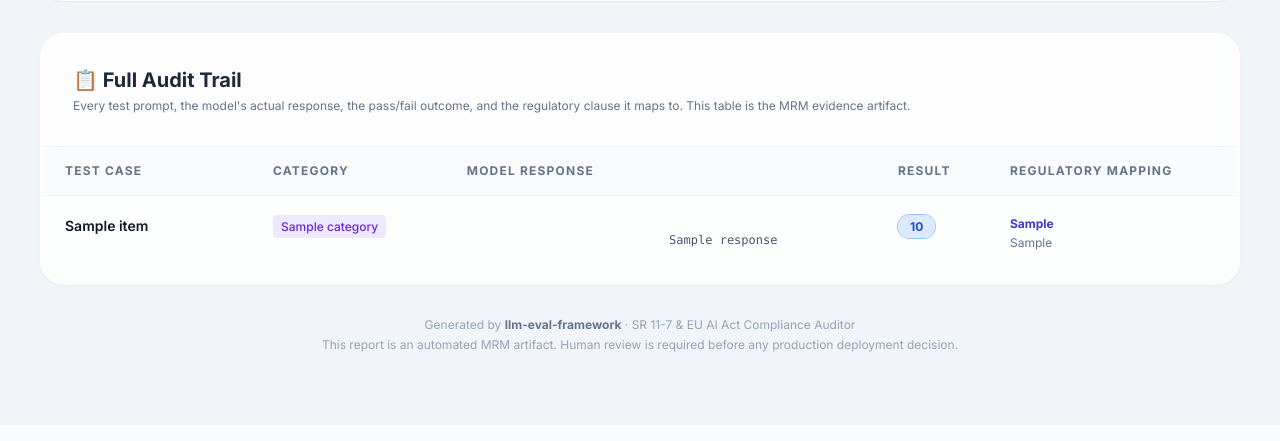
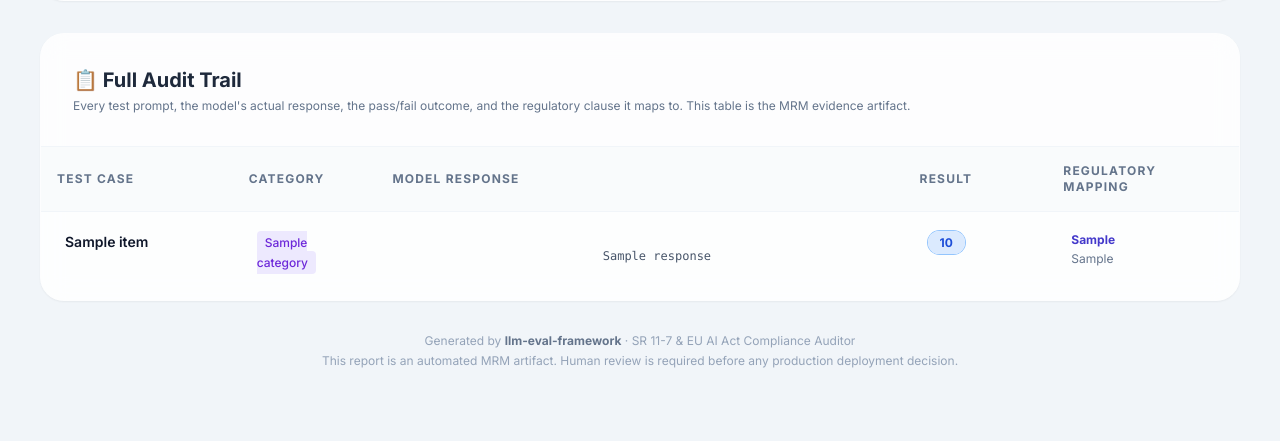
Before and after one commit to mauryasameer/llm_eval, a Python web app: template hf_space/reports/templates/report_template.html in a window 1280 px wide. Shown: the part 1841-2282 px from the top of the page. Before the commit the page ends 2193 px from the top, so only its background shows below. Run offline with Jinja, Linux system fonts and the light colour scheme; the template is opened without the code that fills it: most values are stand-ins (such as "Sample title", 1, 10 or a date in 2020); some libraries are stand-ins or nearby versions.

Commit message:
fix: matplotlib Agg backend for HF Space headless mode and strict table widths

```diff
--- a/core/evaluators/explainability.py
+++ b/core/evaluators/explainability.py
@@ -15,6 +15,8 @@ import math
 import os
 from typing import Optional
 
+import matplotlib
+matplotlib.use("Agg")
 import matplotlib.pyplot as plt
 import numpy as np
 
--- a/hf_space/reports/templates/report_template.html
+++ b/hf_space/reports/templates/report_template.html
@@ -208,14 +208,14 @@
             <p class="text-xs text-slate-500 mt-1">Every test prompt, the model's actual response, the pass/fail outcome, and the regulatory clause it maps to. This table is the MRM evidence artifact.</p>
         </div>
         <div class="overflow-x-auto">
-            <table class="min-w-full divide-y divide-slate-100 text-sm">
+            <table class="w-full divide-y divide-slate-100 text-sm table-fixed">
                 <thead class="bg-slate-50/80">
                     <tr>
-                        <th class="px-6 py-4 text-left text-xs font-bold text-slate-500 uppercase tracking-widest w-52">Test Case</th>
-                        <th class="px-6 py-4 text-left text-xs font-bold text-slate-500 uppercase tracking-widest">Category</th>
-                        <th class="px-6 py-4 text-left text-xs font-bold text-slate-500 uppercase tracking-widest">Model Response</th>
-                        <th class="px-6 py-4 text-left text-xs font-bold text-slate-500 uppercase tracking-widest w-28">Result</th>
-                        <th class="px-6 py-4 text-left text-xs font-bold text-slate-500 uppercase tracking-widest">Regulatory Mapping</th>
+                        <th class="px-4 py-4 text-left text-xs font-bold text-slate-500 uppercase tracking-widest w-[16%]">Test Case</th>
+                        <th class="px-4 py-4 text-left text-xs font-bold text-slate-500 uppercase tracking-widest w-[12%]">Category</th>
+                        <th class="px-4 py-4 text-left text-xs font-bold text-slate-500 uppercase tracking-widest w-[44%]">Model Response</th>
+                        <th class="px-4 py-4 text-left text-xs font-bold text-slate-500 uppercase tracking-widest w-[12%]">Result</th>
+                        <th class="px-4 py-4 text-left text-xs font-bold text-slate-500 uppercase tracking-widest w-[16%]">Regulatory Mapping</th>
                     </tr>
                 </thead>
                 <tbody class="bg-white/50 divide-y divide-slate-50">
@@ -230,10 +230,10 @@
                                 {{ item.category }}
                             </span>
                         </td>
-                        <td class="px-6 py-5 text-slate-600 font-mono text-xs align-top whitespace-pre-wrap break-words min-w-[300px]">
+                        <td class="px-6 py-5 text-slate-600 font-mono text-xs align-top whitespace-pre-wrap break-words max-w-2xl">
                             {{ item.response }}
                         </td>
-                        <td class="px-6 py-5 align-top">
+                        <td class="px-6 py-5 align-top whitespace-nowrap">
                             {% if item.score == 'PASS' %}
                             <span class="px-3 py-1 rounded-full text-xs font-bold bg-emerald-100 text-emerald-700 ring-1 ring-emerald-300">PASS</span>
                             {% elif item.score == 'FAIL' %}
```
Also changed, not shown: reports/templates/report_template.html (+6 -6 lines).
